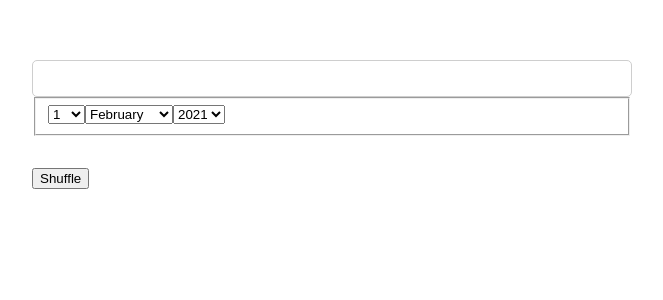
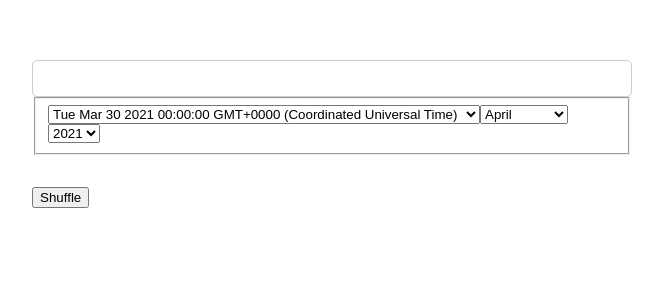
Before and after one commit to alexanderaeppli/Vue-Todo, a Vue app: page / in a window 1280 px wide. Shown: the top 300 px of the page, without its empty margins (308-971 px from the left). Built offline with nearby package versions, Linux system fonts and the light colour scheme.

Commit message:
calendar array working

```diff
--- a/src/components/CalendarDatePicker.vue
+++ b/src/components/CalendarDatePicker.vue
@@ -1,8 +1,8 @@
 <template>
   <fieldset>
     <select name="day" id="" v-model="selectedDay">
-      <option v-for="(days, i) in month" :key="i" :value="i">
-          {{ i }}
+      <option v-for="(day, i) in month" :key="i" :value="i">
+        {{ day }}
       </option>
     </select>
     <select name="month" id="" v-model="selectedMonth">
@@ -43,33 +43,28 @@ export default {
       startingYear: 2010,
       numberOfYears: 20,
       selectedDay: 1,
-      selectedMonth: 1,
+      selectedMonth: 3,
       selectedYear: 2021,
     };
   },
   methods: {},
   computed: {
     month() {
-      let d = new Date(this.selectedYear, this.selectedMonth + 1, 0);
-      let numberOfDays = d.getDate();
       let days = [];
-      for (let i = 0; i < numberOfDays; i++) {
-        let date = new Date(this.selectedYear, this.selectedMonth + 1, i + 1) ;
-
-        // Test if first day of month is a montay
-        if(date.getDay() !== 1 && i === 0) {
-          console.log(date.getDay());
-        }
-
-        // Test if last day of month is a sunday
-        if(date.getDay() !== 0 && i === numberOfDays - 1) {
-          console.log(date.getDay());
-        }
+      let startDate = new Date(this.selectedYear, this.selectedMonth, 1);
+      let offsetArray = [6, 0, 1, 2, 3, 4, 5];
+      let dateOffset = startDate.getDate() - offsetArray[startDate.getDay()];
+      startDate.setDate(dateOffset);
+      let startDateString = Date.parse(startDate);
+      for (let i = 0; i < 35; i++) {
+        let newStartDate = new Date(startDateString);
+        let date = new Date(newStartDate.setDate(newStartDate.getDate() + i));
 
         days[i] = date;
       }
+
       return days;
-    }
+    },
   },
 };
 </script>
```
